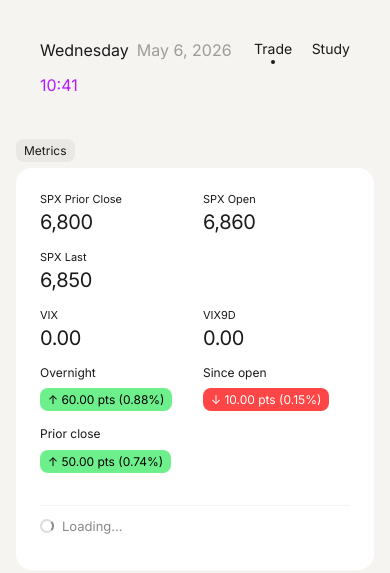
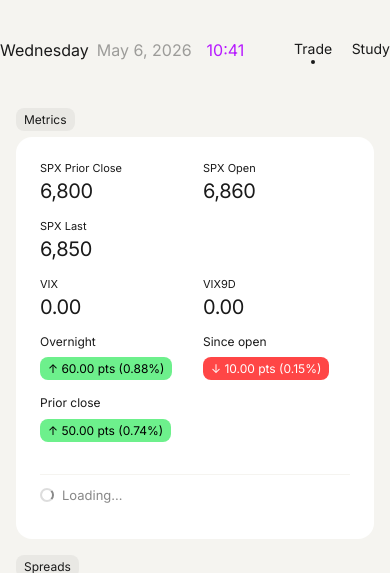
Before and after one commit to augustang/spx-dash, a Flask app: page / in a window 390 px wide. Shown: the top 573 px of the page. Run offline with Flask 3, Linux system fonts and the light colour scheme; the visitor is signed in with stand-in values (Sample User, id 1); data that the repository does not hold is empty; some libraries are stand-ins or nearby versions.

Commit message:
Remove left/right padding from header
Co-authored-by: Cursor <cursoragent@cursor.com>

```diff
--- a/static/style.css
+++ b/static/style.css
@@ -109,7 +109,7 @@ main {
         padding: 24px 16px 64px;
     }
     .spx-header {
-        padding: 16px 16px 16px;
+        padding: 16px 0 16px;
     }
     .spx-header-left {
         flex-wrap: wrap;
@@ -126,7 +126,7 @@ main {
     display: flex;
     justify-content: space-between;
     align-items: flex-start;
-    padding: 40px 40px 20px;
+    padding: 40px 0 20px;
 }
 
 .spx-header-left  { display: flex; align-items: center; gap: 15px; }
```
